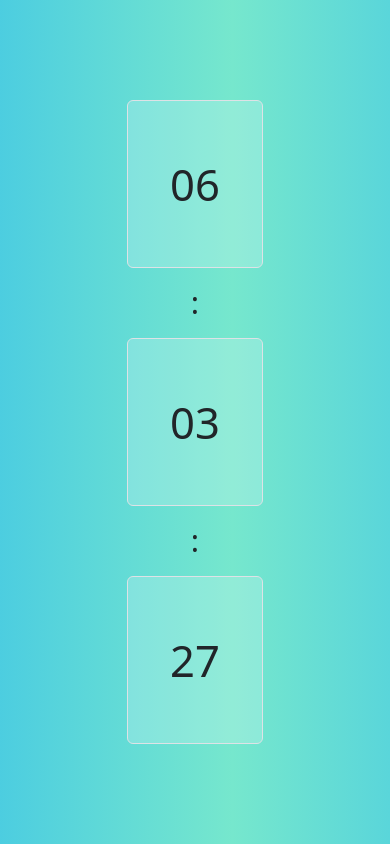
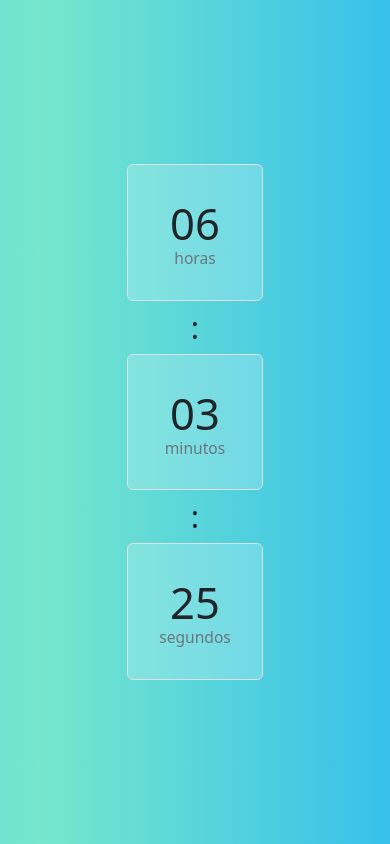
Before and after one commit to GabssJS/Digital-Clock, a React (Vite) app: page / in a window 390 px wide. Built offline with nearby package versions, Linux system fonts and the light colour scheme.

Commit message:
finished the responsive layout

```diff
--- a/src/Clock.jsx
+++ b/src/Clock.jsx
@@ -2,7 +2,7 @@ import HourInfo from './components/HourInfo/HourInfo.jsx'
 
 const Clock = () => {
     return(
-        <div className="d-flex flex-column flex-sm-row gap-3 justify-content-center align-items-center contentContainer p-sm-5">
+        <div className="d-flex flex-column flex-sm-row gap-2 justify-content-center align-items-center contentContainer p-sm-5">
             <HourInfo info="horas"/>
             <span className="display-5">:</span>
             <HourInfo info="minutos"/>
--- a/src/components/HourInfo/HourInfo.jsx
+++ b/src/components/HourInfo/HourInfo.jsx
@@ -29,6 +29,7 @@ const HourInfo = (props) => {
     return (
         <div className="d-inline-flex flex-column justify-content-center align-items-center border rounded smHourContainer HourContainer">
             <h1 className="display-1 hourNumber">{timeInfo/ 10 >= 1 ? timeInfo : '0' + timeInfo}</h1>
+            <span className="display-5 HourInfo text-muted">{props.info}</span>
         </div>
     )
 }
--- a/src/styles/style.css
+++ b/src/styles/style.css
@@ -25,11 +25,12 @@ body {
 
 .HourContainer {
     background-color: rgba(255, 255, 255, 0.2);
+    aspect-ratio: 1/1;
+    width: min(35%, 300px);
 }
 
-.smHourContainer {
-    height: 20vh;
-    width: 35vw;
+.HourInfo {
+    font-size: min(25px, 4vw)
 }
 
 .contentContainer {
```
